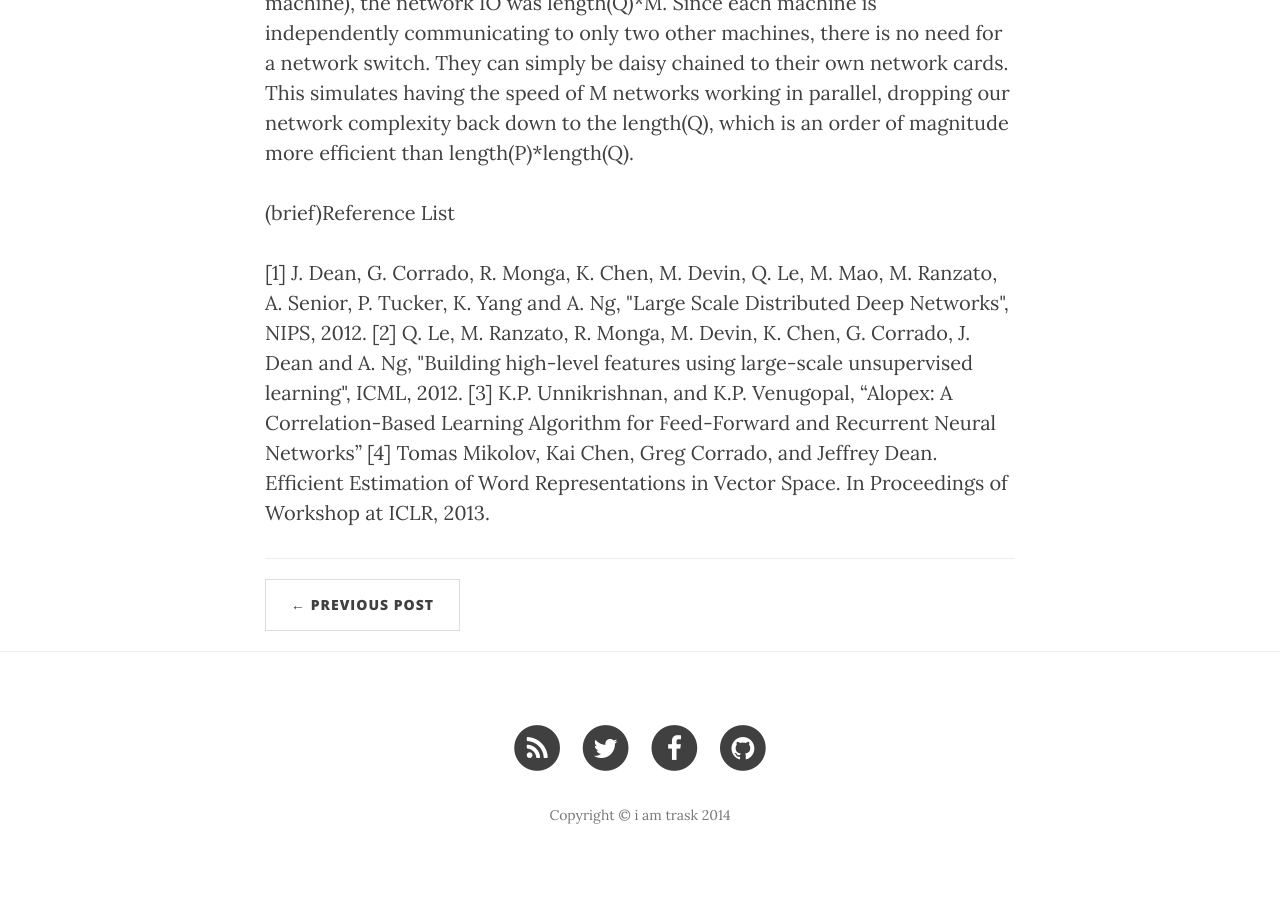
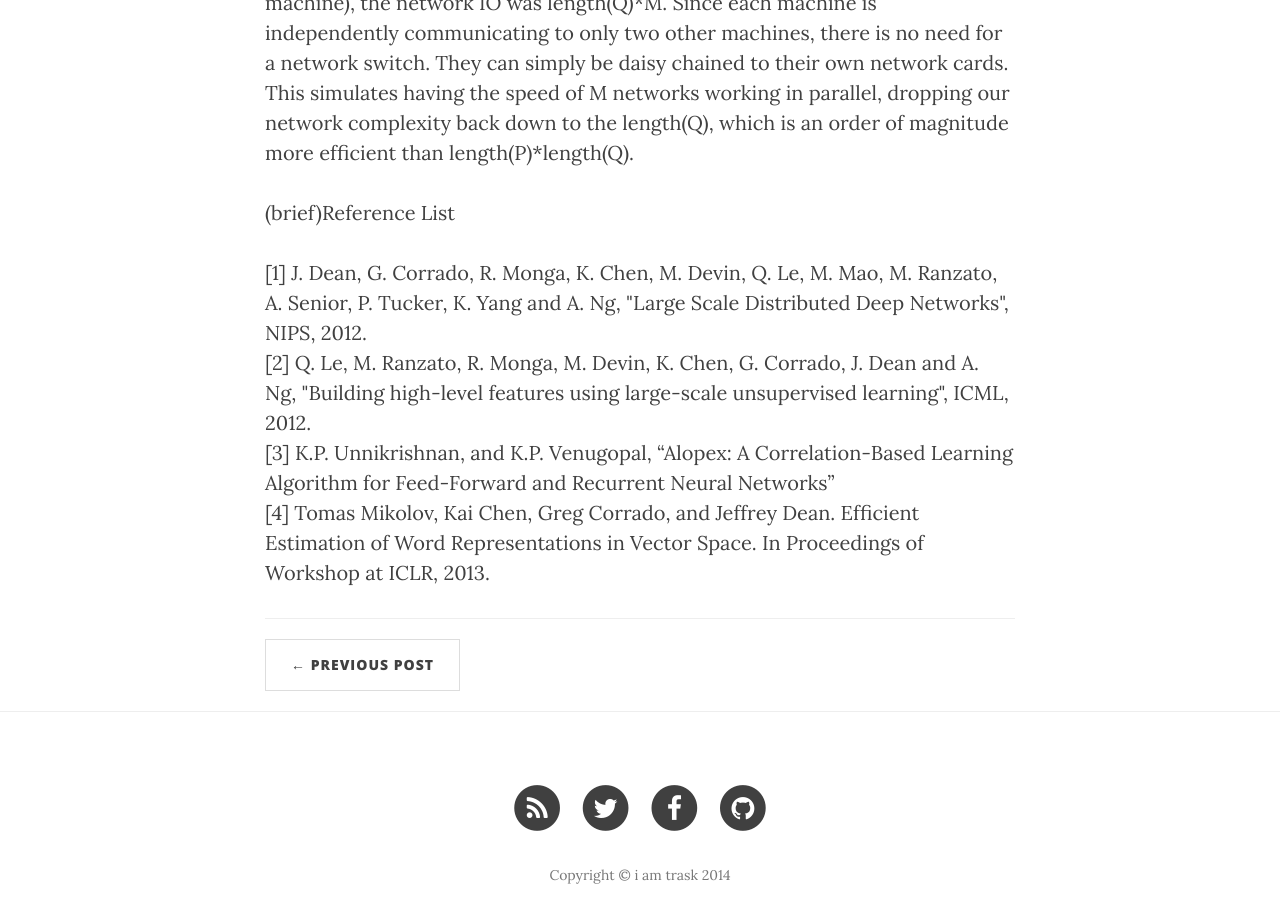
Before and after one commit to iamtrask/iamtrask.github.io, a Jekyll site: the page built from _posts/2014-11-24-distributing-network.markdown, in a window 1280 px wide and 900 px high, scrolled down 3302 px. Built offline with Jekyll 4.4.1, drawn with Linux system fonts in a browser that asks for light colours; nearby versions of some CDN libraries.

Commit message:
newlinew

```diff
--- a/_posts/2014-11-24-distributing-network.markdown
+++ b/_posts/2014-11-24-distributing-network.markdown
@@ -31,8 +31,8 @@ The formal models have enough machines to fit both all node values and all edge
 <p>
 (brief)Reference List <br />
 <br />
-[1] J. Dean, G. Corrado, R. Monga, K. Chen, M. Devin, Q. Le, M. Mao, M. Ranzato, A. Senior, P. Tucker, K. Yang and A. Ng, "Large Scale Distributed Deep Networks", NIPS, 2012.
-[2] Q. Le, M. Ranzato, R. Monga, M. Devin, K. Chen, G. Corrado, J. Dean and A. Ng, "Building high-level features using large-scale unsupervised learning", ICML, 2012.
-[3] K.P. Unnikrishnan, and K.P. Venugopal, “Alopex: A Correlation-Based Learning Algorithm for Feed-Forward and Recurrent Neural Networks”
-[4] Tomas Mikolov, Kai Chen, Greg Corrado, and Jeffrey Dean. Efficient Estimation of Word Representations in Vector Space. In Proceedings of Workshop at ICLR, 2013.
+[1] J. Dean, G. Corrado, R. Monga, K. Chen, M. Devin, Q. Le, M. Mao, M. Ranzato, A. Senior, P. Tucker, K. Yang and A. Ng, "Large Scale Distributed Deep Networks", NIPS, 2012. <br />
+[2] Q. Le, M. Ranzato, R. Monga, M. Devin, K. Chen, G. Corrado, J. Dean and A. Ng, "Building high-level features using large-scale unsupervised learning", ICML, 2012.<br />
+[3] K.P. Unnikrishnan, and K.P. Venugopal, “Alopex: A Correlation-Based Learning Algorithm for Feed-Forward and Recurrent Neural Networks”<br />
+[4] Tomas Mikolov, Kai Chen, Greg Corrado, and Jeffrey Dean. Efficient Estimation of Word Representations in Vector Space. In Proceedings of Workshop at ICLR, 2013.<br />
 </p>
```
